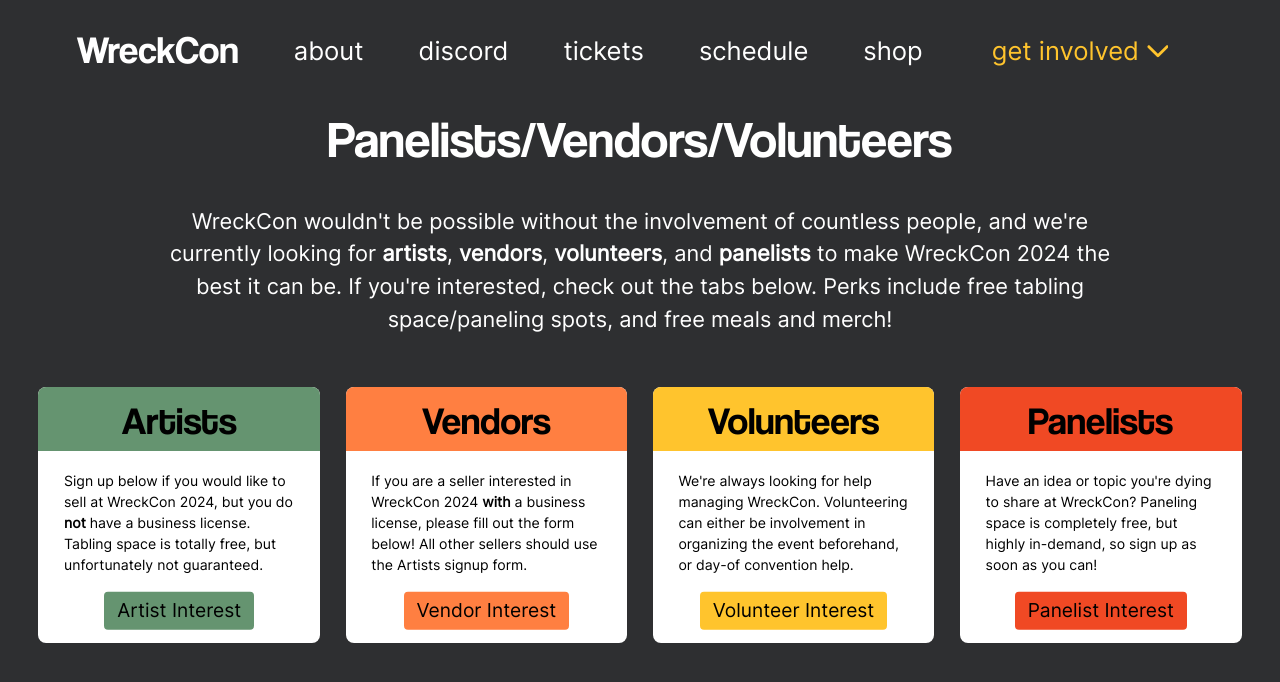
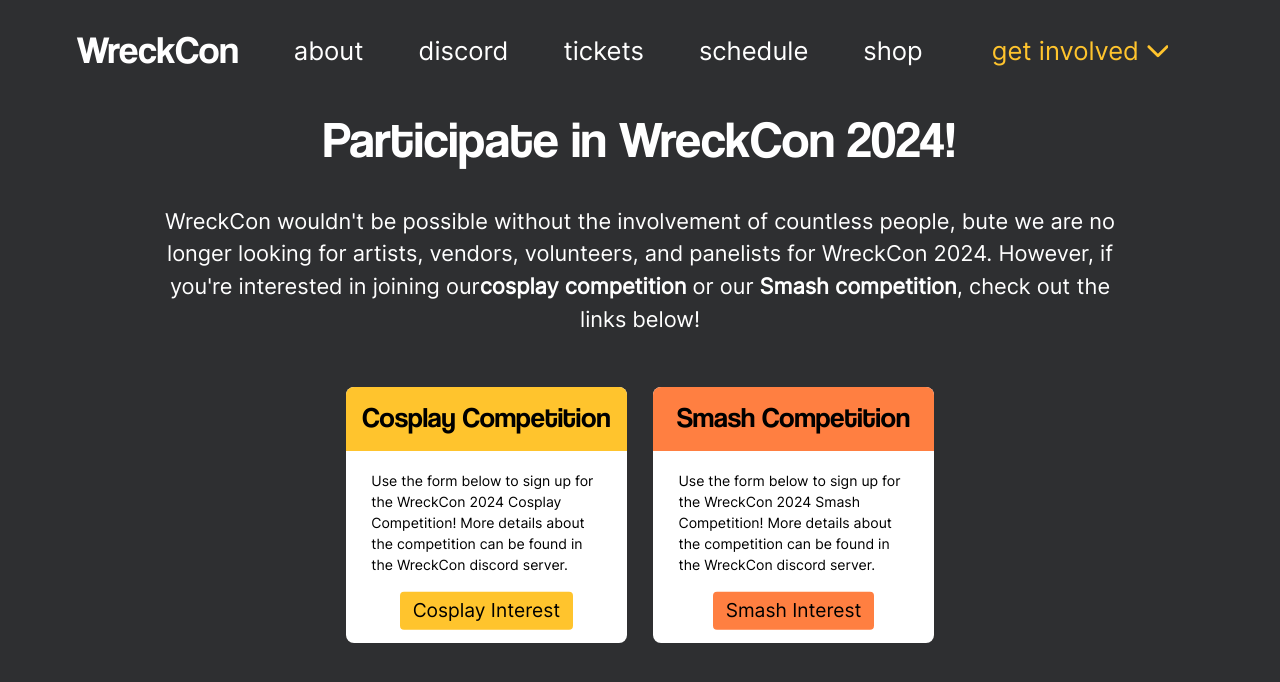
Before and after one commit to WreckConOrg/wreckcon-app, a React (Create React App) app: page /involved in a window 1280 px wide. Shown: the top 682 px of the page. Built offline with nearby package versions, Linux system fonts and the light colour scheme.

Commit message:
participate page changed to cosplay and smash

```diff
--- a/src/components/navbar/NavBar.tsx
+++ b/src/components/navbar/NavBar.tsx
@@ -20,7 +20,7 @@
 
     return (
     <div className="bg-[#2e2f31] flex flex-row items-center h-[8vw]">
-        <Link to={'/wreckcon-app'} className="font-coolvetica text-white font-thin text-[3vw] ml-[6vw]">
+        <Link to={'/'} className="font-coolvetica text-white font-thin text-[3vw] ml-[6vw]">
             WreckCon
         </Link>
         {itemsList}
--- a/src/pages/Schedule/scheduleConfig.tsx
+++ b/src/pages/Schedule/scheduleConfig.tsx
@@ -21,24 +21,16 @@
         startTime: 1030,
         endTime: 1040,
     },
-    {
-        name: "Panel: How Anime Impacted Latin America",
-        time: "11:00am-11:30am",
-        location: "Home Park",
-        description: "A panel that dives into how Latin America fell in love with anime since its arrival and a panel that's spoken en English y Español! Find the panelist at @simp.ly_faucet on Instagram.",
-        tags: [ScheduleTag.PANEL],
-        startTime: 1100,
-        endTime: 1130
-    },
-    {
-        name: "Indie Gaming Panel",
-        time: "11:30am-12:30pm",
-        location: "Main Stage",
-        description: "A panel of indie game-developers at WreckCon.",
-        tags: [ScheduleTag.EVENT, ScheduleTag.PANEL],
-        startTime: 1130,
-        endTime: 1230
-    },
+
+    // {
+    //     name: "Indie Gaming Panel",
+    //     time: "11:30am-12:30pm",
+    //     location: "Main Stage",
+    //     description: "A panel of indie game-developers at WreckCon.",
+    //     tags: [ScheduleTag.EVENT, ScheduleTag.PANEL],
+    //     startTime: 1130,
+    //     endTime: 1230
+    // },
     {
         name: "Panel: Anime for the Female Gaze!",
         time: "11:30am-12:00pm",
@@ -151,7 +143,7 @@
         name: "Panel: Beginner Programming with Sensei (Python 101)",
         time: "6:00pm-7:00pm",
         location: "Home Park",
-        description: "A panel on beginning Python at WreckCon.",
+        description: "Come learn beginning programming with your own personal sensei! Your sensei will go over the basics of computer programming using a widely known programming language called Python! Feel free to bring a laptop and follow along.",
         tags: [ScheduleTag.PANEL],
         startTime: 1800,
         endTime: 1900
@@ -160,7 +152,7 @@
         name: "Idolfest Concert",
         time: "7:00pm-8:30pm",
         location: "Main Stage",
-        description: "Idolfest presents a concert at WreckCon.",
+        description: "BubbleStarL!ve will be hosting an IdolFest that people can come and watch. We will be inviting other idol groups and solo idols to participate in this event along with us!",
         tags: [ScheduleTag.EVENT],
         startTime: 1900,
         endTime: 2030
@@ -173,6 +165,15 @@
         tags: [ScheduleTag.PANEL],
         startTime: 1900,
         endTime: 2030
+    },
+    {
+        name: "Dungeons and Dragons Free Play",
+        time: "11:00am-9:00pm",
+        location: "Kirkwood",
+        description: "Join the GT D&D Club for all day tabletop RPG games, no experience required!",
+        tags: [ScheduleTag.FREE_PLAY],
+        startTime: 1100,
+        endTime: 2100
     },
     {
         name: "Panel: Star Wars: Rewrite",
@@ -211,15 +212,6 @@
         endTime: 2200
     },
     {
-        name: "Dungeons and Dragons Free Play",
-        time: "10:00am-10:00pm",
-        location: "Kirkwood",
-        description: "Join the GT D&D Club for all day tabletop RPG games, no experience required!",
-        tags: [ScheduleTag.FREE_PLAY],
-        startTime: 1000,
-        endTime: 2200
-    },
-    {
         name: "Board Game Club Free Play",
         time: "10:00am-10:00pm",
         location: "Old Fourth Ward + Sweet Auburn",
--- a/src/pages/contact/contact.tsx
+++ b/src/pages/contact/contact.tsx
@@ -1,4 +1,4 @@
-import React, { useState } from "react"
+import React, { useRef, useState } from "react"
 import { Navbar } from "../../components/navbar/NavBar";
 import { NAVBARCONFIG } from "../../components/navbar/NavBarConfig";
 import { NavBarItemEnum } from "../../components/navbar/NavBarItem";
@@ -11,8 +11,45 @@
 import { Hamburger } from "../../components/hamburger/hamburger";
 
 export const Contact = (): JSX.Element => {
+    const emailRef = useRef<HTMLInputElement>(null);
+    const nameRef = useRef<HTMLInputElement>(null);
+    const messageRef = useRef<HTMLTextAreaElement>(null);
+    const [submitted, setSubmitted] = useState(false);
 
-    const [submitted, setSubmitted] = useState(false);
+    function submitSheet() {
+        setSubmitted(true);
+
+        const name = nameRef.current?.value;
+        const email = emailRef.current?.value;
+        const message = messageRef.current?.value;
+
+        console.log(name);
+        console.log(email);
+        console.log(message);
+
+        let today = new Date().toLocaleDateString()
+
+        fetch('https://sheetdb.io/api/v1/3w5sniyxjs8ya', {
+            method: 'POST',
+            headers: {
+                'Accept': 'application/json',
+                'Content-Type': 'application/json'
+            },
+            body: JSON.stringify({
+                data: [
+                    {
+                        'Date': today,
+                        'Name': name,
+                        'Email': email,
+                        'Message': message
+                    }
+                ]
+            })
+        })
+          .then((response) => response.json())
+          .then((data) => console.log(data));
+
+    }
 
     return (
         <div className="bg-[#2e2f31] h-screen">
@@ -60,6 +97,7 @@
                                 type="text"
                                 placeholder="name"
                                 name="name"
+                                ref={nameRef}
                                 className="text-black w-[40vw]"
                             />
                         </div>
@@ -68,6 +106,7 @@
                                 type="email"
                                 placeholder="email"
                                 name="email"
+                                ref={emailRef}
                                 className="text-black w-[40vw]"
                             />
                         </div>
@@ -75,11 +114,12 @@
                             <textarea
                                 placeholder="message"
                                 name="message"
+                                ref={messageRef}
                                 className="text-black w-[40vw] h-[20vw]"
                             />
                         </div>
                         <div>
-                            <button
+                            <button onClick={submitSheet}
                                 className="bg-[#FFC42D] w-[7vw] h-[3vw] rounded-md translate-y-[-5vw] translate-x-[30vw]"
                             >
                                 send
--- a/src/pages/involved/involved.tsx
+++ b/src/pages/involved/involved.tsx
@@ -21,15 +21,20 @@
                 </MobileView>
                 <div className="flex flex-col justify-center items-center mb-[3vw]">
                     <div className="h-[6vw] font-coolvetica text-white text-[4vw]">
-                        Panelists/Vendors/Volunteers
+                        Participate in WreckCon 2024!
                     </div>
-                    <div className="w-[75vw] font-inter text-[1.7vw] mb-[4vw] mt-[2vw] text-white text-center">
+                    {/* <div className="w-[75vw] font-inter text-[1.7vw] mb-[4vw] mt-[2vw] text-white text-center">
                         WreckCon wouldn't be possible without the involvement of countless people, and we're currently looking
                        for <b>artists</b>, <b>vendors</b>, <b>volunteers</b>, and <b>panelists</b> to make WreckCon 2024 the best it can be. If you're interested,
                         check out the tabs below. Perks include free tabling space/paneling spots, and free meals and merch!
+                    </div> */}
+                    <div className="w-[75vw] font-inter text-[1.7vw] mb-[4vw] mt-[2vw] text-white text-center">
+                        WreckCon wouldn't be possible without the involvement of countless people, bute we are no longer looking
+                       for artists, vendors, volunteers, and panelists for WreckCon 2024. However, if you're interested in joining our
+                       <b>cosplay competition</b> or our <b>Smash competition</b>, check out the links below!
                     </div>
                     <div className="flex items-center justify-center space-x-[2vw]">
-                        <div className="h-[20vw] w-[22vw] bg-white flex flex-col items-center rounded-lg">
+                        {/* <div className="h-[20vw] w-[22vw] bg-white flex flex-col items-center rounded-lg">
                             <div className="h-[5vw] w-[100%] bg-[#659470] text-center rounded-t-lg">
                                 <p className="mt-[0.5vw] font-coolvetica text-[3vw]"> Artists </p>
                             </div>
@@ -76,8 +81,31 @@
                             <Link to={'https://forms.gle/6jV8xcb8LvtWmiVW9'} className="flex flex-col justify-center h-[20vw] bg-[#F04924] w-fit h-[3vw] rounded absolute translate-y-[16vw]">
                                 <p className="font-inter font-white w-fit mx-[1vw] items-center text-[1.5vw]"> Panelist Interest </p>
                             </Link>
+                        </div> */}
+                        <div className="h-[20vw] w-[22vw] bg-white flex flex-col items-center rounded-lg">
+                            <div className="h-[5vw] w-[100%] bg-[#FFC42D] text-center rounded-t-lg">
+                                <p className="mt-[0.8vw] font-coolvetica text-[2.2vw]"> Cosplay Competition </p>
+                            </div>
+                            <div className="font-inter font-white mt-[1.5vw] mx-[2vw] text-[1.1vw]">
+                                Use the form below to sign up for the WreckCon 2024 Cosplay Competition! More details about the competition
+                                can be found in the WreckCon discord server.
+                            </div>
+                            <Link to={'https://docs.google.com/forms/d/e/1FAIpQLSeGYCKLd1uc95oDXLvWth3Bu4-mMorUrCEP17hUZZEBoVMSsg/viewform?usp=sharing'} className="flex flex-col justify-center h-[20vw] bg-[#FFC42D] w-fit h-[3vw] rounded absolute translate-y-[16vw]">
+                                <p className="font-inter w-fit mx-[1vw] items-center text-[1.5vw]"> Cosplay Interest </p>
+                            </Link>
                         </div>
-
+                        <div className="h-[20vw] w-[22vw] bg-white flex flex-col items-center rounded-lg">
+                            <div className="h-[5vw] w-[100%] bg-[#FF7F41] text-center rounded-t-lg">
+                                <p className="mt-[0.8vw] font-coolvetica text-[2.2vw]"> Smash Competition </p>
+                            </div>
+                            <div className="font-inter font-white mt-[1.5vw] mx-[2vw] text-[1.1vw]">
+                                Use the form below to sign up for the WreckCon 2024 Smash Competition! More details about the competition
+                                can be found in the WreckCon discord server.
+                            </div>
+                            <Link to={'https://start.gg/wreckcon'} className="flex flex-col justify-center h-[20vw] bg-[#FF7F41] w-fit h-[3vw] rounded absolute translate-y-[16vw]">
+                                <p className="font-inter w-fit mx-[1vw] items-center text-[1.5vw]"> Smash Interest </p>
+                            </Link>
+                        </div>
                     </div>
                 </div>
             </div>
```
